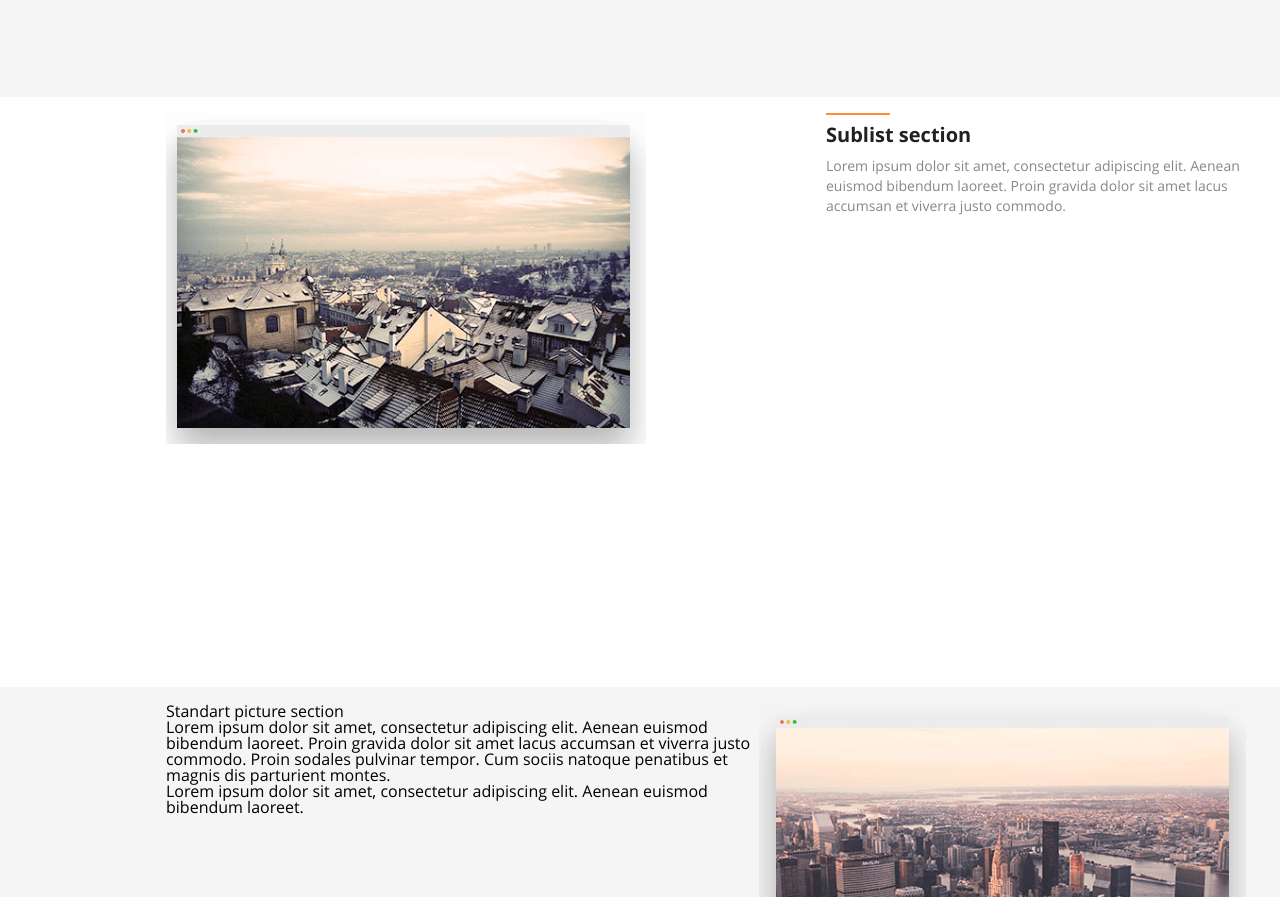
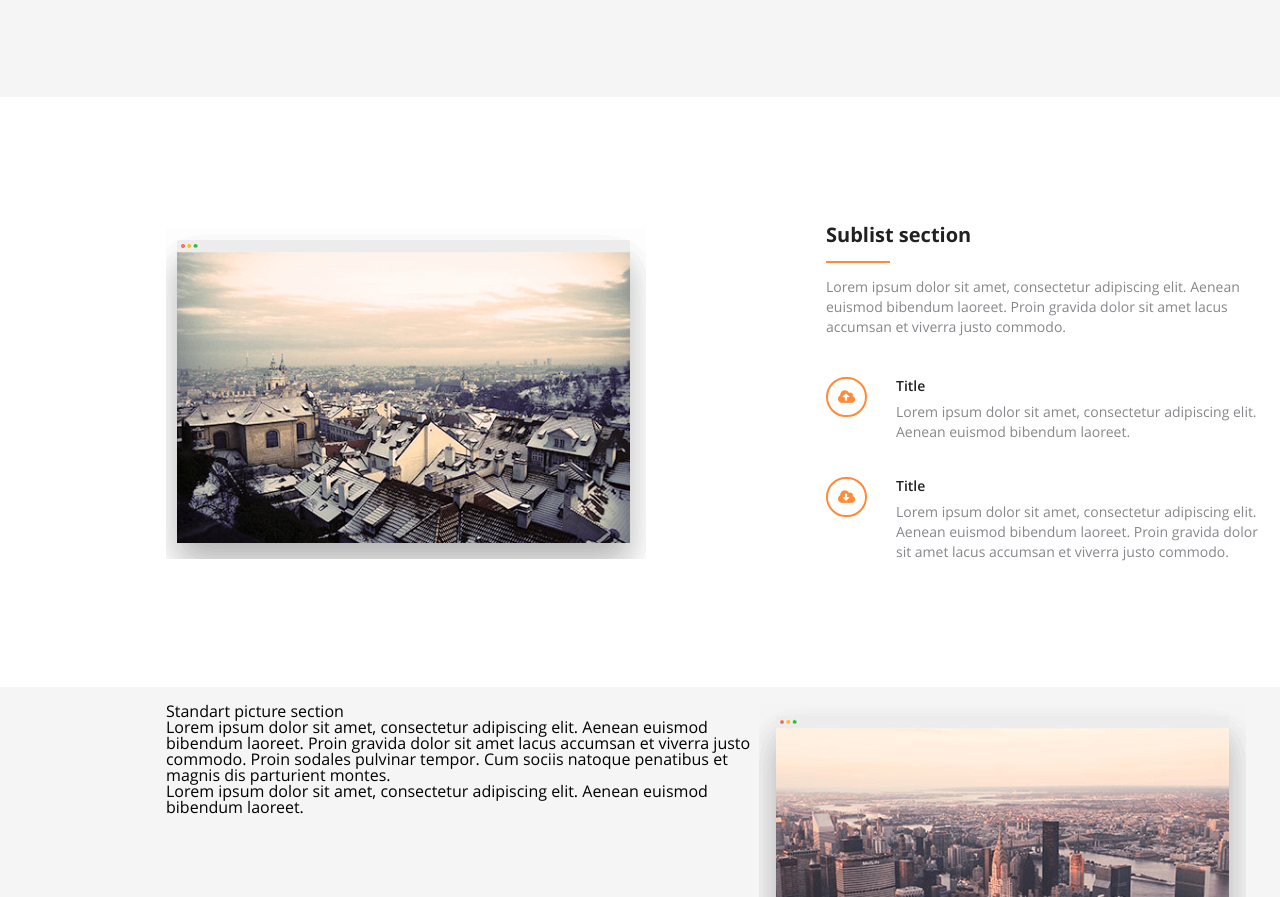
Before and after one commit to vsadauskas/bootcamp, a plain HTML site: page index.html in a window 1280 px wide. Shown: the part 1331-2228 px from the top of the page. Drawn offline with Linux system fonts and the light colour scheme; files whose address does not match are found by name.

Commit message:
2017-07-25 vakaro darbas

```diff
--- a/index.html
+++ b/index.html
@@ -120,7 +120,13 @@
         <div class="sf2">
         <h6>Sublist section</h6>
         <!-- cia turi buti bruksnys -->
-        <p>Lorem ipsum dolor sit amet, consectetur adipiscing elit. Aenean euismod bibendum laoreet. Proin gravida dolor sit amet lacus accumsan et viverra justo commodo.</p>
+        <p class="txt">Lorem ipsum dolor sit amet, consectetur adipiscing elit. Aenean euismod bibendum laoreet. Proin gravida dolor sit amet lacus accumsan et viverra justo commodo.</p>
+        <h3 class="bullet1">Title</h3>
+        <p class="bullet1">Lorem ipsum dolor sit amet, consectetur adipiscing elit. Aenean euismod bibendum laoreet.</p>
+        <h3 class="bullet2">Title</h3>
+        <p class="bullet2">Lorem ipsum dolor sit amet, consectetur adipiscing elit. Aenean euismod bibendum laoreet. Proin gravida dolor sit amet lacus accumsan et viverra justo commodo.</p>
+        <span class="icon-cloud-upload"></span>
+        <span class="icon-cloud-download"></span>
         </div>
 
 
--- a/less/custom.less
+++ b/less/custom.less
@@ -382,10 +382,13 @@ div.ico {
     .sublistsinner {
         width: 100%;
         max-width: @maxPlotis + @tarpelis * 2;
-        margin: 0 150px;
+        margin: 100px 150px 0px 150px;
         position: relative;
         padding: @tarpelis;
         display: inline-flex;
+        .sf1{
+            margin-top: 15px;
+        }
         .sf2 {
             padding-left: 180px;
             h6 {
@@ -403,19 +406,83 @@ div.ico {
                 display: inline-block;
                 position: absolute;
                 left: 0px;
-                //top: 115px;
-    }
+                top: 48px;
             }
-
-            p {
+            }
+            p.txt {
             font-size: 14px;
             font-family: "Open Sans";
             color: rgb(134, 135, 139);
             line-height: 1.429;
             text-align: left;
+            position: absolute;
+            top: 80px;
+              }
+            h3.bullet1{
+            font-size: 14px;
+            font-family: "Open Sans";
+            color: rgb(33, 33, 33);
+            line-height: 1.214;
+            font-weight: 600;
+            text-align: center;
+            position: absolute;
+            top: 180px;
+            padding-left: 70px;
+            }
+            p.bullet1{
+            font-size: 14px;
+            font-family: "Open Sans";
+            color: rgb(134, 135, 139);
+            line-height: 1.429;
+            text-align: left;
+            position: absolute;
+            top: 205px;
+            padding-left: 70px;
+            }
+             h3.bullet2{
+            font-size: 14px;
+            font-family: "Open Sans";
+            color: rgb(33, 33, 33);
+            line-height: 1.214;
+            font-weight: 600;
+            text-align: center;
+            position: absolute;
+            top: 280px;
+            padding-left: 70px;
+            }
+            p.bullet2{
+            font-size: 14px;
+            font-family: "Open Sans";
+            color: rgb(134, 135, 139);
+            line-height: 1.429;
+            text-align: left;
+            position: absolute;
+            top: 305px;
+            padding-left: 70px;
+            }
+            span {
+            font-size: 16px;
+            font-family: "FontAwesome";
+            color: rgb(255, 139, 56);
+            //line-height: 1.2;
+            text-align: left;
+            position: relative;
+            padding: 10px;
+            border-width: 2px;
+            border-style: solid;
+            border-radius: 20px;
+            border-color: rgb(255, 139, 56);
 
             }
-        }
+            .icon-cloud-upload{
+            position: absolute;
+            top: 180px;
+            }
+            .icon-cloud-download{
+            position: absolute;
+            top: 280px;
+            }
+            }
     }
 }
 
```
Also changed, not shown: css/custom.css, 2 other files.
